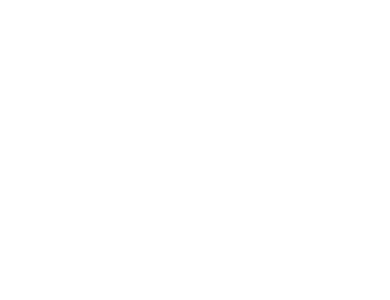
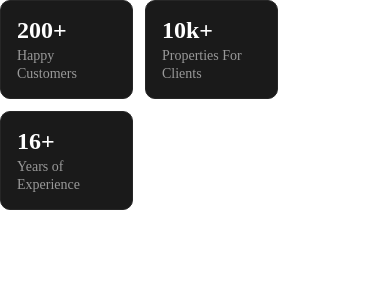
Before and after one commit to maya-farha/Real-Estate-Business-Website, a React (Vite) app: page /contact in a window 390 px wide. Shown: the top 300 px of the page. Built offline with nearby package versions, Linux system fonts and the light colour scheme.

Commit message:
textContainer

```diff
--- a/src/App.jsx
+++ b/src/App.jsx
@@ -5,6 +5,7 @@
 import Prperty from "./pages/Property/Property";
 import Service from "./pages/Services/Service";
 import Contact from "./pages/Contact/Contact";
+import TextContainer from "./componants/TextContainer/TextContainer";
 
 function App() {
   return (
@@ -16,6 +17,11 @@
         <Route path="/service" element={<Service />}></Route>
         <Route path="/contact" element={<Contact />}></Route>
       </Routes>
+      <div className="subContainer">
+        <TextContainer heading ="200+" Paragraph ="Happy Customers"/>
+        <TextContainer heading ="10k+" Paragraph ="Properties For Clients"/>
+        <TextContainer heading ="16+" Paragraph ="Years of Experience"/>
+      </div>
     </>
   );
 }
--- /dev/null
+++ b/src/componants/TextContainer/TextContainer.css
@@ -0,0 +1,40 @@
+
+                                /* hero : subContainer */
+
+.subContainer{
+    display: flex;
+    flex-wrap: wrap;
+    gap: 20px;
+}
+.textContainer{
+    width: 239.333px;
+    padding: 16px 24px;
+    border: 1px solid #262626;
+    border-radius: 10px;
+    b{
+        padding-bottom: 2px;
+        display: block;
+    }
+}
+
+                        /* medium screen */
+@media screen and (max-width: 1440px) {
+    .subContainer{
+        gap: 16px;
+    }
+    .textContainer{
+        width: 192.6666px;
+        padding: 14px 20px;
+    }
+}
+
+                        /* small screen */
+@media screen and (max-width: 992px) {
+    .subContainer{
+        gap: 12px;
+    }
+    .textContainer{
+        width: 133px;
+        padding: 16px;
+    }
+}
--- /dev/null
+++ b/src/componants/TextContainer/TextContainer.jsx
@@ -0,0 +1,13 @@
+
+import './TextContainer.css'
+
+const TextContainer = ({heading , Paragraph}) => {
+    return (
+            <div className='textContainer msBgGrey10'>
+                <b className='msFontSize40 msFontWeight700 mswhiteColor'>{heading}</b>
+                <span className='msFontSize18 msFontWeight500 msGrayColor'>{Paragraph} </span>
+            </div>
+    )
+}
+
+export default TextContainer
--- a/src/index.css
+++ b/src/index.css
@@ -8,7 +8,6 @@
 
 
                   /* font size */
-
 .msFontSize20 {
   font-size: 20px;
 }
@@ -46,7 +45,7 @@
 
                   /* colors */
 
-.msWhiteColor {
+.mswhiteColor {
   color: #ffffff;
 }
 .msGrayColor {
@@ -54,6 +53,9 @@
 }
 .msPurpleColor {
   color: #703bf7;
+}
+.msBgGrey10{
+  background-color: #1A1A1A;
 }
 
                       /* white_spacing */
@@ -66,6 +68,13 @@
   .white-spacing {
     padding: 0 80px;
   }
+                    /* font size */
+    .msFontSize18 { /* 18 => 16 */
+      font-size: 16px;
+      }
+    .msFontSize40 { /* 40 => 30 */
+      font-size: 30px;
+      }
 }
 
                       /* small screen */
@@ -73,4 +82,11 @@
   .white-spacing {
     padding: 0 16px;
   }
+                      /* font size */
+  .msFontSize18 { /* 16 => 14 */
+    font-size: 14px;
+    }
+  .msFontSize40 { /* 30 => 24 */
+    font-size: 24px;
+    }
 }
```
